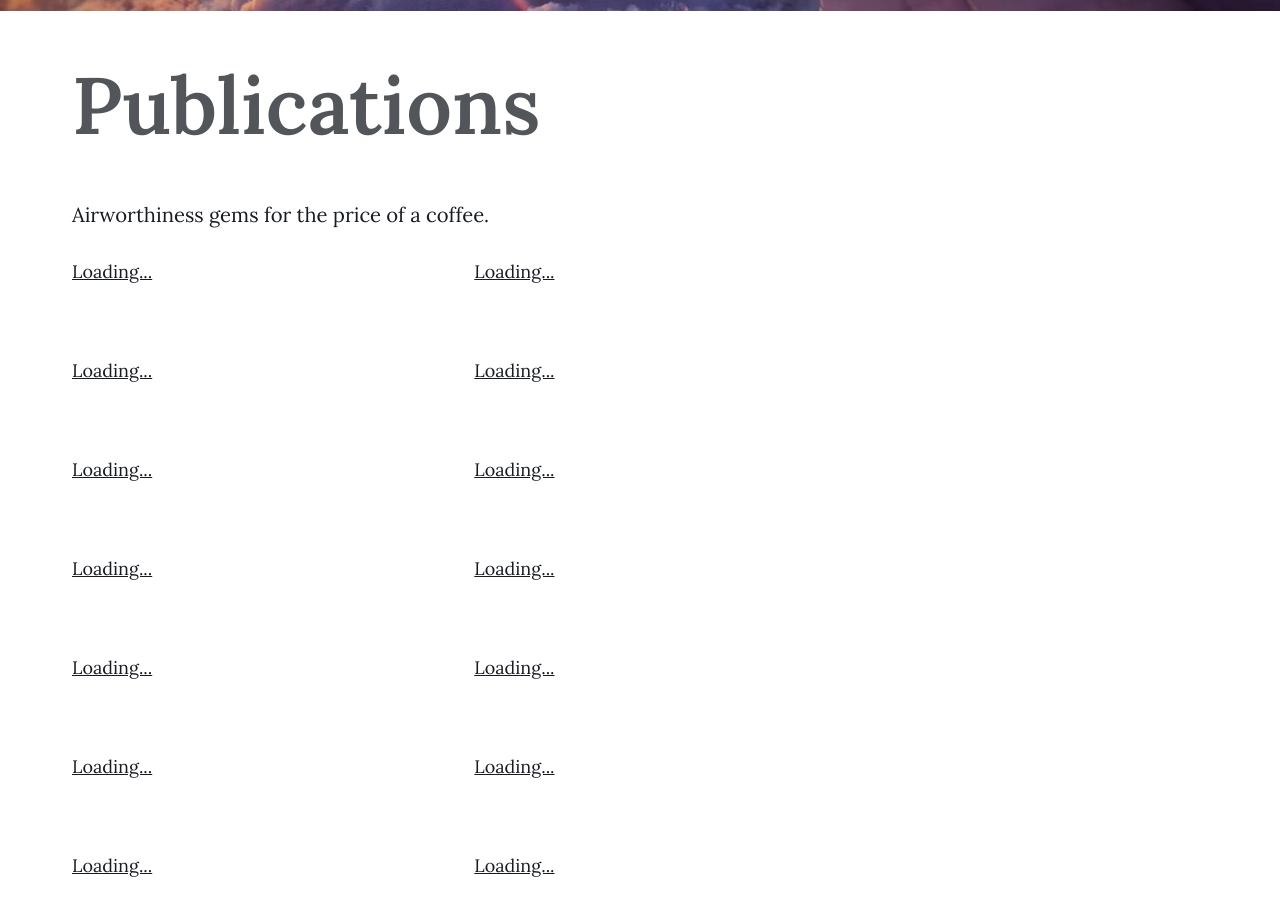
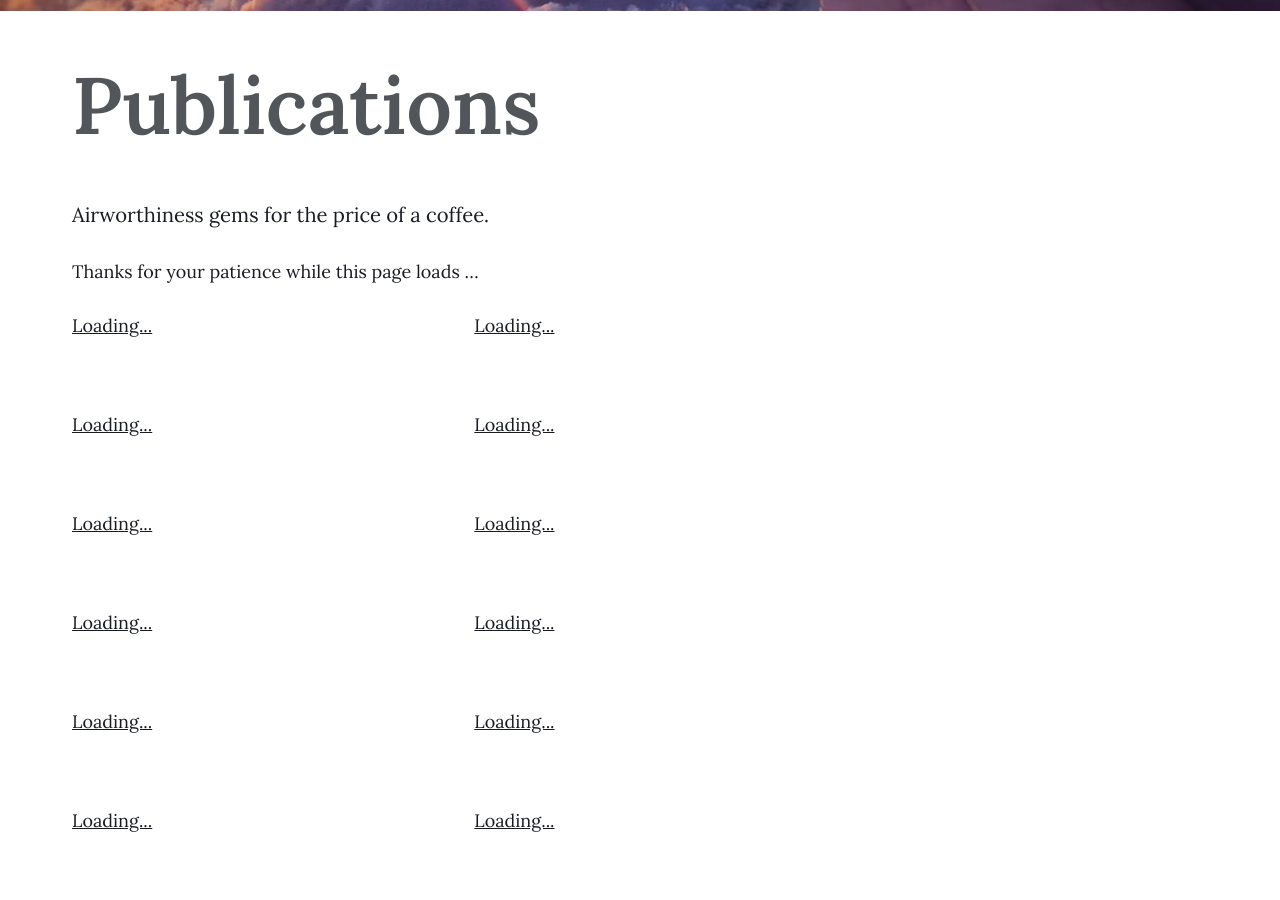
Before and after one commit to walknuts/steveswift.com.au, a Jekyll site: the page built from publications.md, in a window 1280 px wide and 900 px high, scrolled down 585 px. Built offline with Jekyll 4.4.1, drawn with Linux system fonts in a browser that asks for light colours; our own code applies the rules of GitHub Pages for plain Markdown files; a script that is not in the unit is left out.

Commit message:
Update publications.md
Added 'Thanks for your patience while this page loads ...'.

```diff
--- a/publications.md
+++ b/publications.md
@@ -6,6 +6,8 @@ image: assets/images/johan-van-wambeke-_2VioFUgQVg-unsplash.jpg
 ---
 
 Airworthiness gems for the price of a coffee.
+
+Thanks for your patience while this page loads ...
 
 {% assign pubs = site.data.gumroad %}
 <script src="https://gumroad.com/js/gumroad-embed.js"></script>
```
